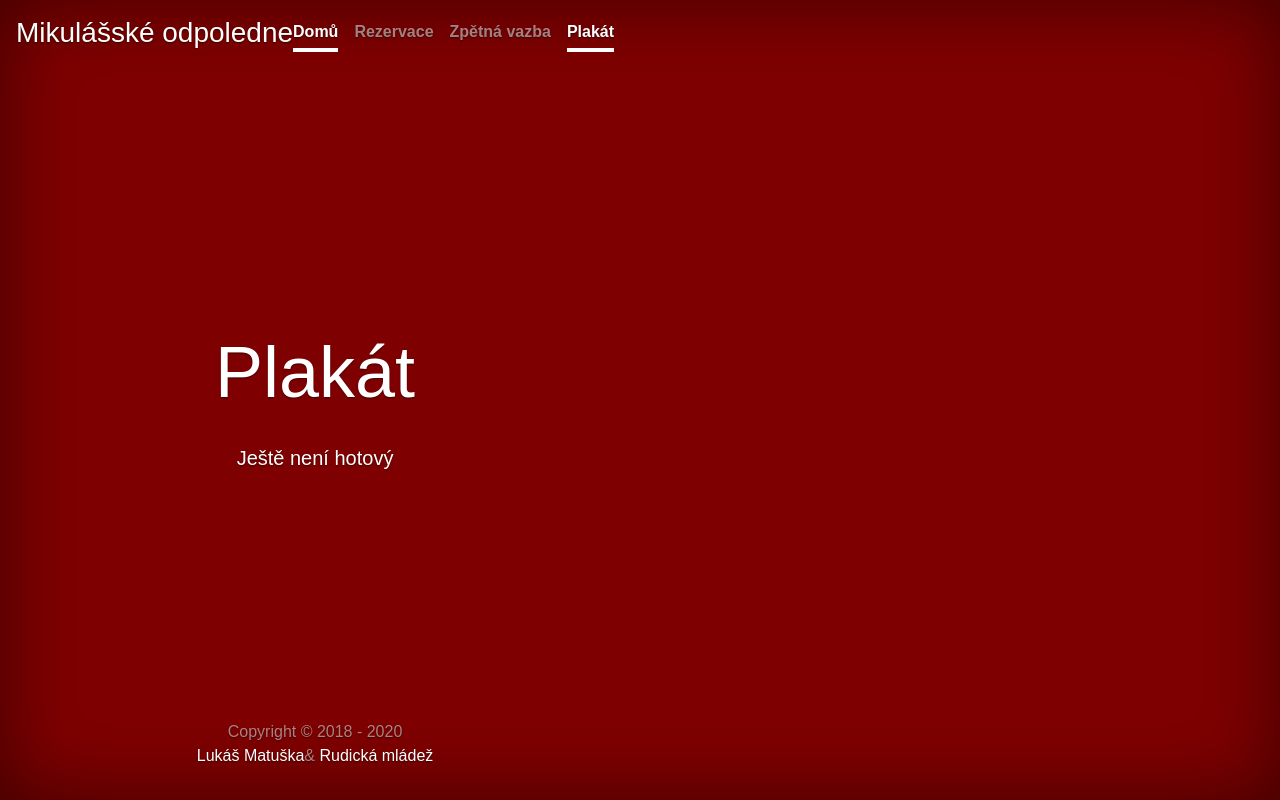
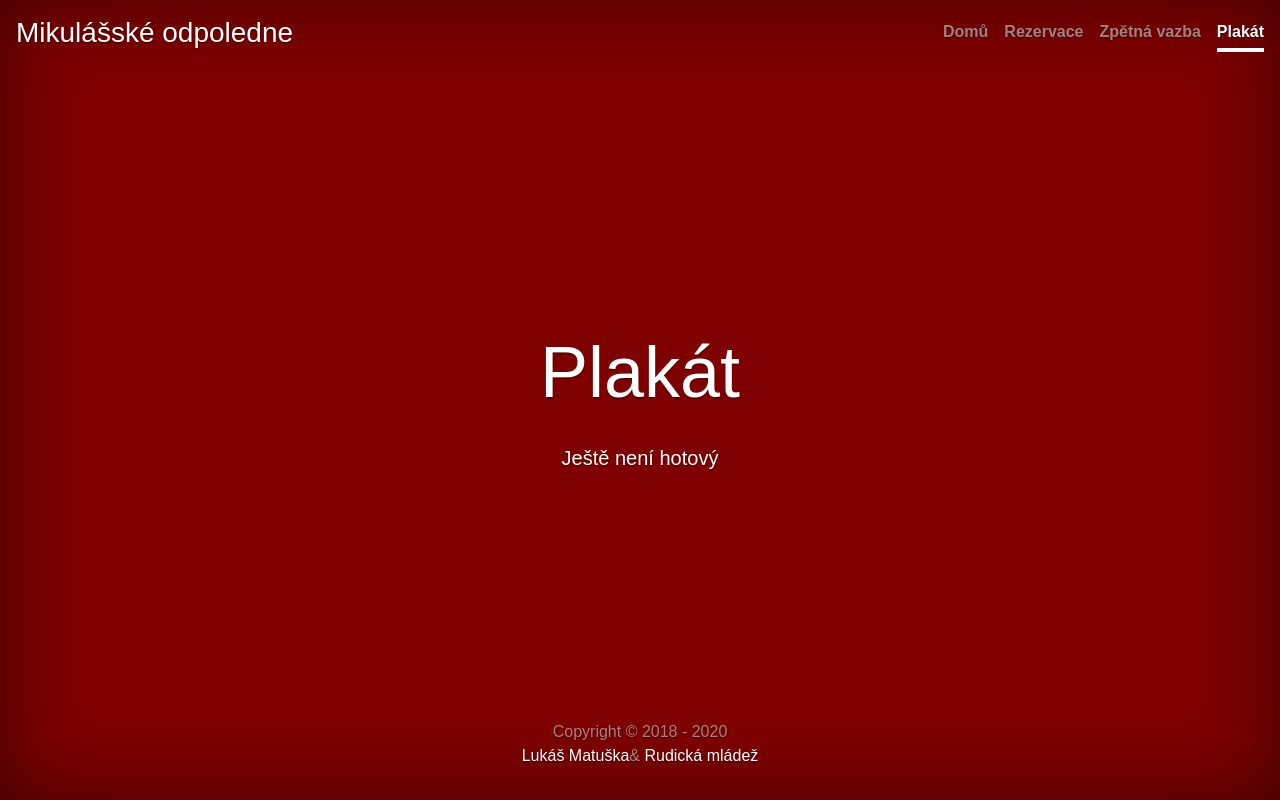
Before and after one commit to HodyRC/mikulas-frontend, a React (Create React App) app: page /poster in a window 1280 px wide. Built offline with nearby package versions, Linux system fonts and the light colour scheme; a web font is replaced by a local one.

Commit message:
Fix CSS - #root width and Menu active class

```diff
--- a/src/assets/css/style.css
+++ b/src/assets/css/style.css
@@ -6,9 +6,15 @@
 
 html, body {
     min-height: 100%;
+    min-width: 100%;
     background-color: #7f0000;
     scroll-behavior: smooth;
     font-family: 'Raleway', sans-serif;
+}
+
+#root {
+    min-height: 100%;
+    min-width: 100%;
 }
 
 *:focus {
--- a/src/components/Menu.jsx
+++ b/src/components/Menu.jsx
@@ -11,7 +11,7 @@ function Menu () {
         <div className='inner'>
           <h3 className='masthead-brand'>Mikulášské odpoledne</h3>
           <nav className='nav nav-masthead justify-content-center'>
-            <NavLink className='nav-link' activeClassName='active' to='/'>Domů</NavLink>
+            <NavLink className='nav-link' activeClassName='active' exact to='/'>Domů</NavLink>
             <NavLink className='nav-link' activeClassName='active' to='/reservation'>Rezervace</NavLink>
             <NavLink className='nav-link' activeClassName='active' to='/feedback'>Zpětná vazba</NavLink>
             <NavLink className='nav-link' activeClassName='active' to='/poster'>Plakát</NavLink>
```
